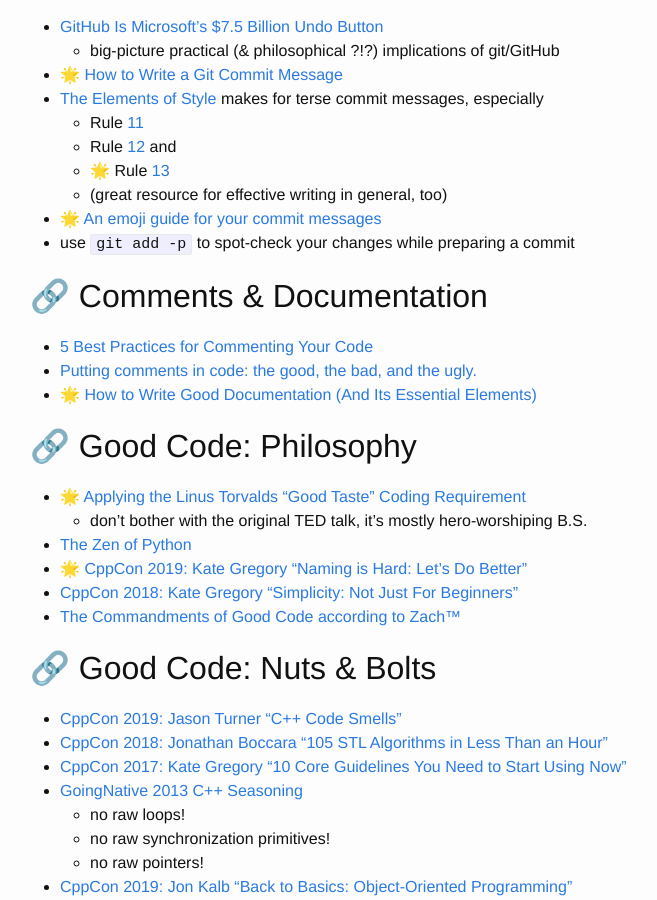
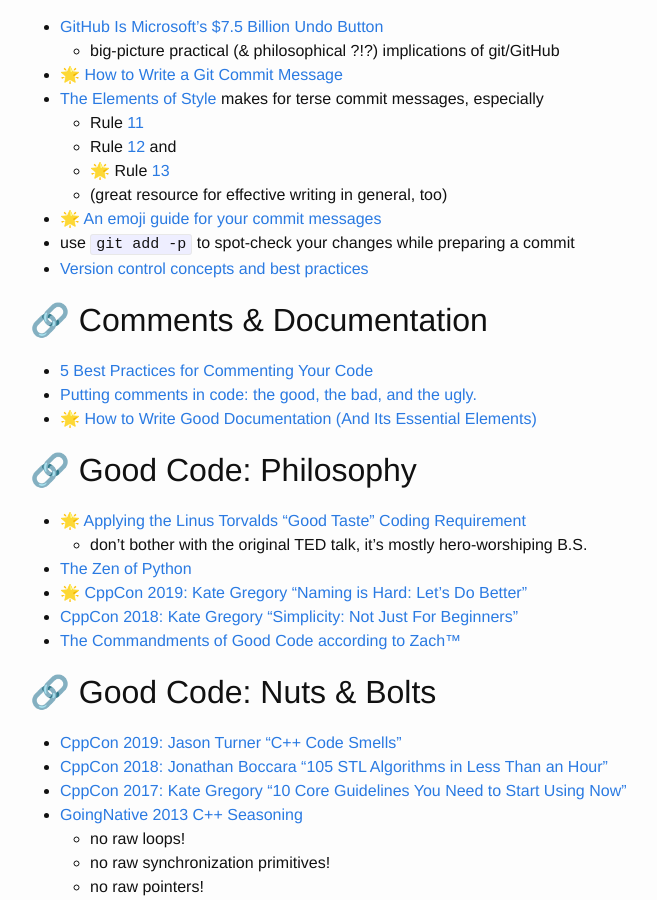
Before and after one commit to mmore500/mmore500.github.io, a Jekyll site: the page built from blog_professional/_posts/2020-06-04-soap-box.md, in a window 1280 px wide and 900 px high, scrolled down 563 px. Shown: the whole window, without its empty margins (240-897 px from the left). Built offline with Jekyll 4.4.1, drawn with Linux system fonts in a browser that asks for light colours; emoji names are drawn with the system emoji font; comment, search, counter and statistics services are not loaded.

Commit message:
Add good version control tips

```diff
--- a/blog_professional/_posts/2020-06-04-soap-box.md
+++ b/blog_professional/_posts/2020-06-04-soap-box.md
@@ -23,6 +23,7 @@
   * (great resource for effective writing in general, too)
 * :star2: [An emoji guide for your commit messages](https://gitmoji.carloscuesta.me/)
 * use `git add -p` to spot-check your changes while preparing a commit
+* [Version control concepts and best practices](https://homes.cs.washington.edu/~mernst/advice/version-control.html)
 
 ## Comments & Documentation
 
```
